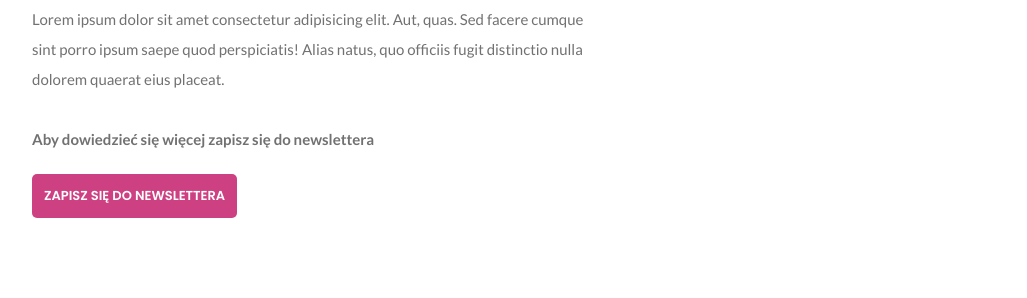
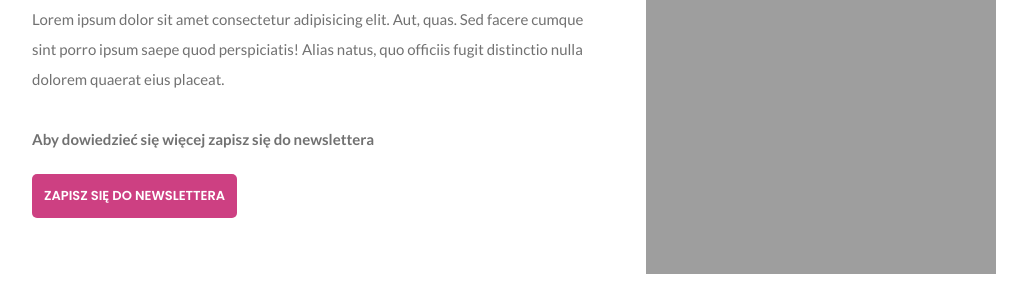
Before and after one commit to mglifesgood96/Monika-Blog, a plain HTML site: page index.html in a window 1280 px wide. Shown: the part 350-648 px from the top of the page, without its empty margins (126-1153 px from the left). Drawn offline with Linux system fonts and the light colour scheme; the site is published under a folder, as on GitHub Pages, so addresses that start at the root find nothing.

Commit message:
Update style.css

```diff
--- a/style.css
+++ b/style.css
@@ -181,7 +181,7 @@ p {
 }
 
 .hello__image {
-  background-image: url("/img/monixn.png");
+  background-image: url("img/monixn.png");
   min-width: 350px;
   height: 400px;
   background-size: cover;
```
